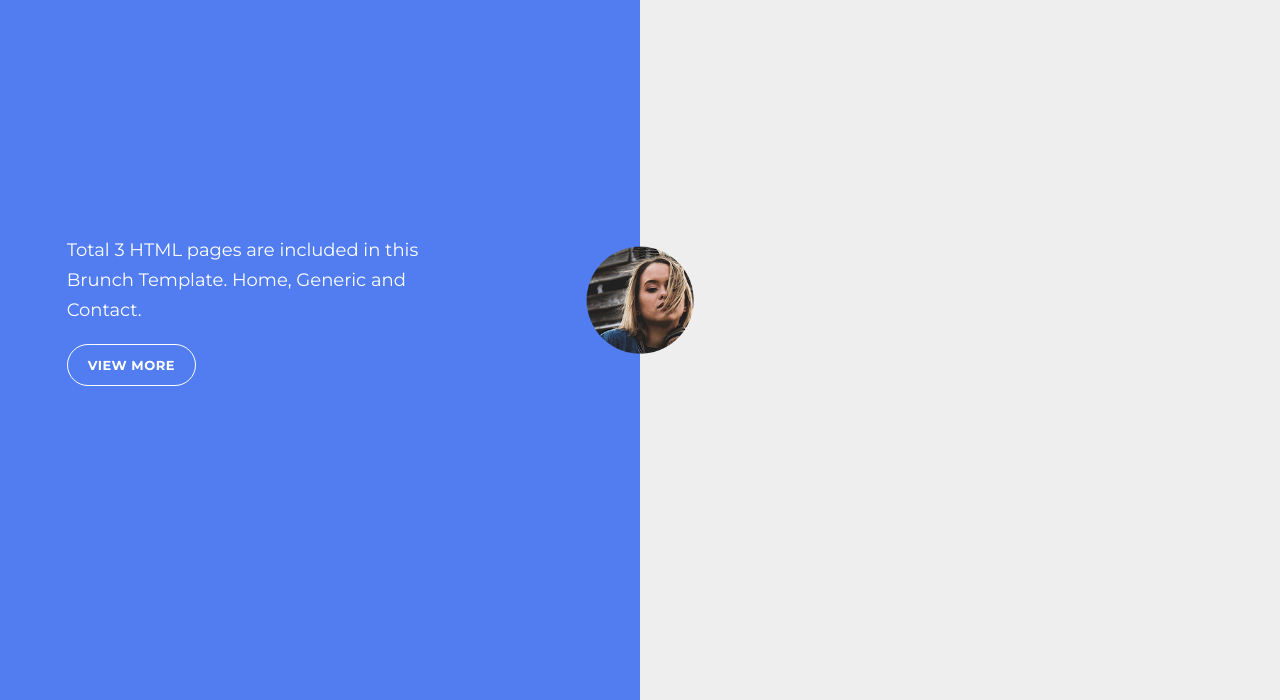
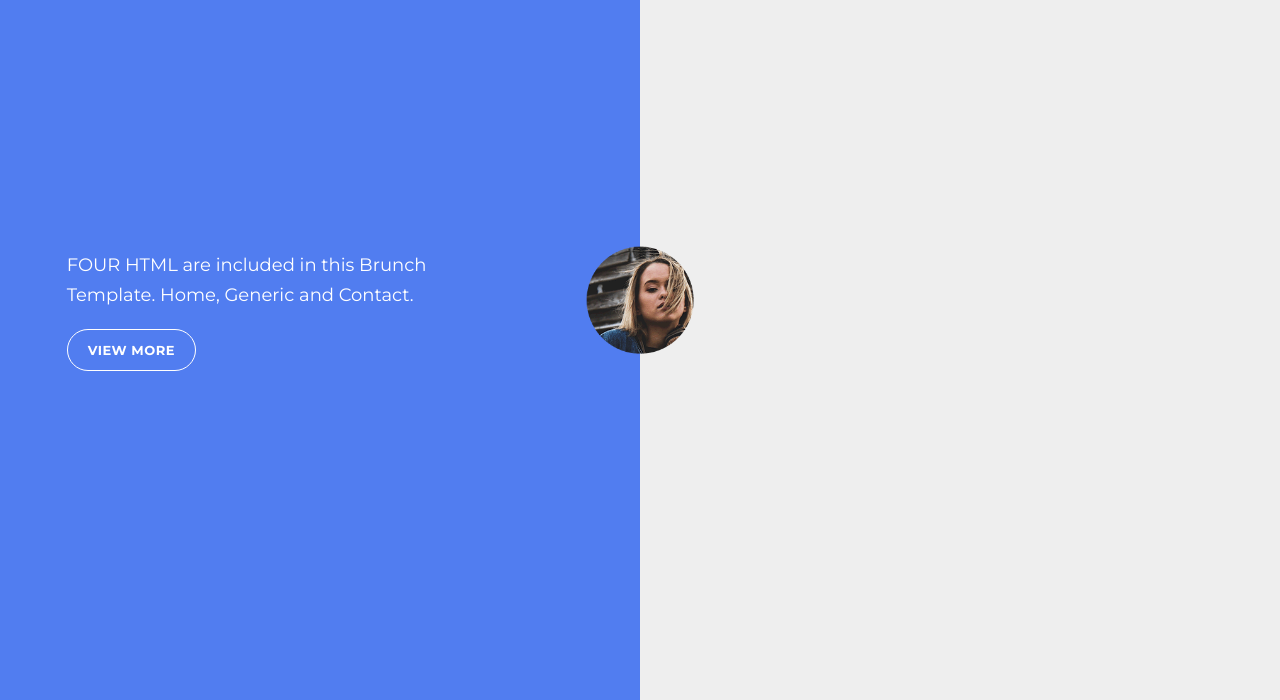
Before and after one commit to JUZZINN/webserver, a plain HTML site: page index.html in a window 1280 px wide. Shown: the part 100-800 px from the top of the page. Drawn offline with nearby package versions, Linux system fonts and the light colour scheme; a script that the page names is missing.

Commit message:
new word

```diff
--- a/index.html
+++ b/index.html
@@ -33,7 +33,7 @@ https://www.tooplate.com/view/2112-brunch
                 <div class="col-md-12">
                     <button id="primary-nav-button" type="button">Menu</button>
                     <div class="logo">
-                        <a href="index.html"><img src="img/white-logo.png" alt="Brunch Template"></a>
+                        <a href="index.html"><img src="img/white-logo.png" alt="JUSTIN Template"></a>
                     </div>
                     <nav id="primary-nav" class="dropdown cf">
                         <ul class="dropdown menu">
@@ -61,7 +61,7 @@ https://www.tooplate.com/view/2112-brunch
             <div class="col-md-5 col-sm-5 col-xs-12">
                 <div class="left-content">
                     <div class="inside-content">
-                        <h4>Total 3 HTML pages are included in this Brunch Template. Home, Generic and Contact.</h4>
+                        <h4> FOUR  HTML  are included in this Brunch Template. Home, Generic and Contact.</h4>
                         <div class="white-border-button">
                             <a href="#">View More</a>
                         </div>
```
